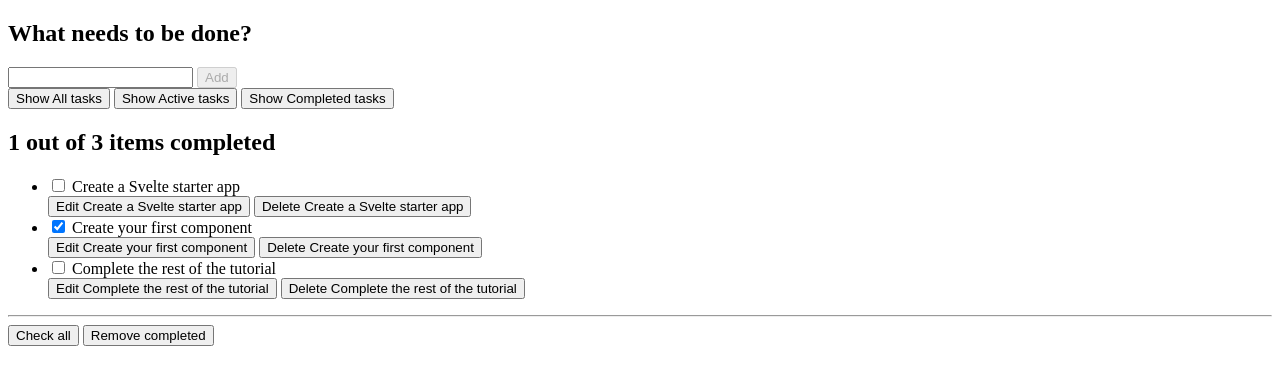
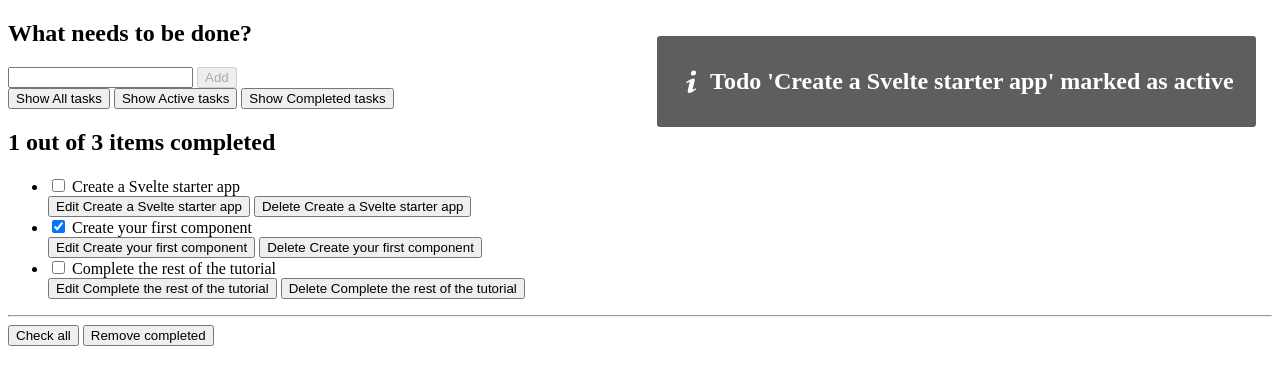
Before and after one commit to csiew/moz-todo-svelte, a Svelte app: page / in a window 1280 px wide. Both pictures are taken after a click on the checkbox "Create a Svelte starter app". Shown: the top 384 px of the page. Built offline with nearby package versions, Linux system fonts and the light colour scheme; the HTML template or start-up script is replaced by a standard one.

Commit message:
Add alert toast notification

```diff
--- a/src/App.svelte
+++ b/src/App.svelte
@@ -1,4 +1,5 @@
 <script>
+	import Alert from './components/Alert.svelte';
 	import Todos from './components/Todos.svelte';
 
 	let todos = [
@@ -21,5 +22,6 @@
 </script>
 
 <main>
+	<Alert />
 	<Todos {todos} />
 </main>
--- /dev/null
+++ b/src/components/Alert.svelte
@@ -0,0 +1,61 @@
+<script>
+  import { alert } from '../stores.js';
+  import { onDestroy } from 'svelte';
+  import { fly } from 'svelte/transition';
+
+  export let ms = 3000;
+  let visible;
+  let timeout;
+
+  const onMessageChange = (message, ms) => {
+    clearTimeout(timeout);
+    if (!message) {
+      visible = false;
+    } else {
+      visible = true;
+      if (ms > 0) timeout = setTimeout(() => visible = false, ms);
+    }
+  }
+
+  $: onMessageChange($alert, ms);
+
+  onDestroy(() => clearTimeout(timeout));
+</script>
+
+{#if visible}
+  <div on:click={() => visible = false} in:fly={{ y: -250, duration: 250 }} out:fly={{ y: -250, duration: 1000 }}>
+    <svg xmlns="http://www.w3.org/2000/svg" viewBox="0 0 20 20"><path d="M12.432 0c1.34 0 2.01.912 2.01 1.957 0 1.305-1.164 2.512-2.679 2.512-1.269 0-2.009-.75-1.974-1.99C9.789 1.436 10.67 0 12.432 0zM8.309 20c-1.058 0-1.833-.652-1.093-3.524l1.214-5.092c.211-.814.246-1.141 0-1.141-.317 0-1.689.562-2.502 1.117l-.528-.88c2.572-2.186 5.531-3.467 6.801-3.467 1.057 0 1.233 1.273.705 3.23l-1.391 5.352c-.246.945-.141 1.271.106 1.271.317 0 1.357-.392 2.379-1.207l.6.814C12.098 19.02 9.365 20 8.309 20z"/></svg>
+    <p>{ $alert }</p>
+  </div>
+{/if}
+
+<style>
+div {
+  position: fixed;
+  cursor: pointer;
+  margin-right: 1.5rem;
+  margin-left: 1.5rem;
+  margin-top: 1rem;
+  right: 0;
+  display: flex;
+  align-items: center;
+  border-radius: 0.2rem;
+  background-color: #565656;
+  color: #fff;
+  font-size: 0.875rem;
+  font-weight: 700;
+  padding: 0.5rem 1.4rem;
+  font-size: 1.5rem;
+  z-index: 100;
+  opacity: 95%;
+}
+div p {
+  color: #fff;
+}
+div svg {
+  height: 1.6rem;
+  fill: currentColor;
+  width: 1.4rem;
+  margin-right: 0.5rem;
+}
+</style>
--- a/src/components/Todo.svelte
+++ b/src/components/Todo.svelte
@@ -10,8 +10,7 @@
   let name = todo.name;
 
   function update(updatedTodo) {
-    todo = { ...todo, ...updatedTodo };
-    dispatch('update', todo);
+    dispatch('update', { ...todo, ...updatedTodo });
   }
 
   function onCancel() {
--- a/src/components/Todos.svelte
+++ b/src/components/Todos.svelte
@@ -5,6 +5,7 @@
   import Todo from './Todo.svelte';
   import NewTodo from './NewTodo.svelte';
   import MoreActions from './MoreActions.svelte';
+  import { alert } from '../stores';
 
   export let todos = [];
   let filter = 'all';
@@ -21,15 +22,23 @@
         completed: false
       }
     ];
+    $alert = `Todo '${name}' added`;
   }
 
   function removeTodo(todo) {
     todos = todos.filter(t => t.id !== todo.id);
     todosStatus.focus();
+    $alert = `Todo '${todo.name}' deleted`;
   }
 
   function updateTodo(todo) {
     const i = todos.findIndex(t => t.id === todo.id);
+    if (todos[i].name !== todo.name) {
+      $alert = `Todo '${todos[i].name}' has been renamed to '${todo.name}'`;
+    }
+    if (todos[i].completed !== todo.completed) {
+      $alert = `Todo '${todos[i].name}' marked as ${todo.completed ? 'completed' : 'active'}`;
+    }
     todos[i] = { ...todos[i], ...todo };
   }
 
@@ -47,8 +56,25 @@
     }
   }
 
-  const checkAllTodos = (completed) => todos = todos.map(t => ({ ...t, completed: completed }));
-  const removeCompletedTodos = () => todos = todos.filter(t => !t.completed);
+  const checkAllTodos = (completed) => {
+    todos = todos.map(t => ({ ...t, completed: completed }));
+    $alert = `${completed ? 'Checked' : 'Unchecked'} ${todos.length} todos`;
+  }
+
+  const removeCompletedTodos = () => {
+    $alert = `Removed ${todos.filter(t => t.completed).length} todos`;
+    todos = todos.filter(t => !t.completed);
+  }
+
+  $: {
+    if (filter === 'all') {
+      $alert = 'Browsing all todos';
+    } else if (filter === 'active') {
+      $alert = 'Browsing active todos';
+    } else if (filter === 'completed') {
+      $alert = 'Browsing completed todos';
+    }
+  }
 </script>
 
 <!-- Todos.svelte -->
--- /dev/null
+++ b/src/stores.js
@@ -0,0 +1,3 @@
+import { writable } from 'svelte/store';
+
+export const alert = writable('Welcome to To-Do!');
```
